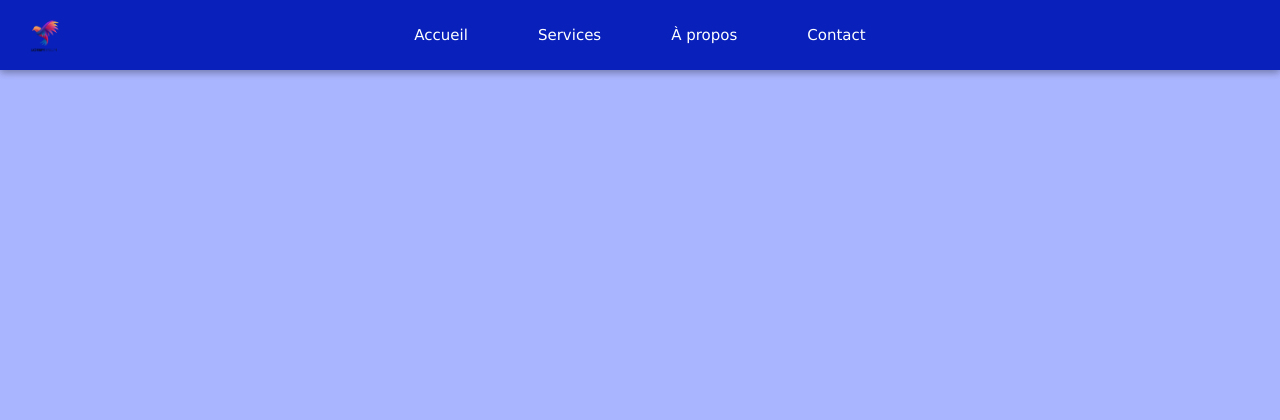
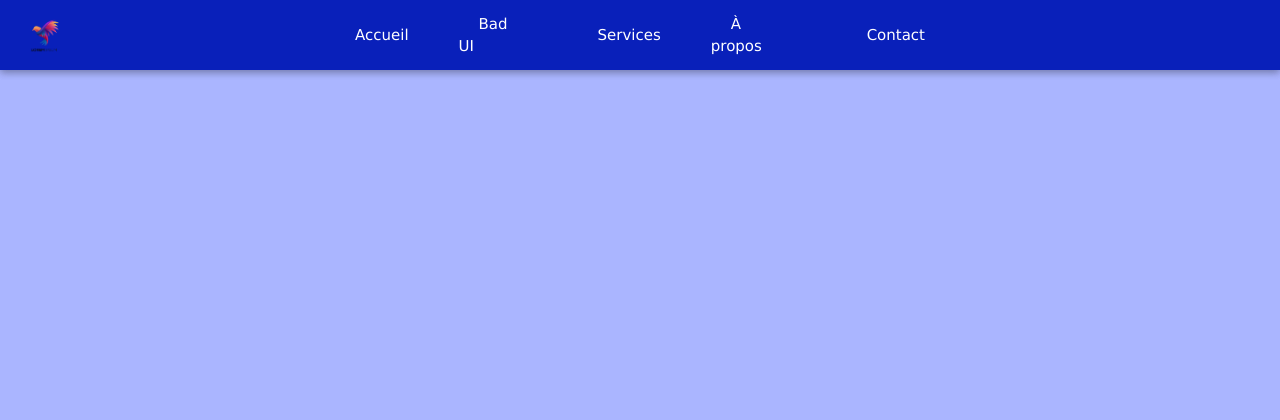
Before and after one commit to nonov1012/nuit-de-l-info-2024-sujet-principal, a PHP site: page / in a window 1280 px wide. Shown: the top 420 px of the page. Run offline with PHP 8.4, Linux system fonts and the light colour scheme; data that the repository does not hold is empty.

Commit message:
Ajout Header BadUI

```diff
--- a/nuit_info_2024/inc/header.php
+++ b/nuit_info_2024/inc/header.php
@@ -1,6 +1,7 @@
 <?php
 $list_pages = array(
   'index.php' => 'Accueil',
+  'badui.php' => 'Bad UI',
   'services.php' => 'Services',
   'apropos.php' => 'À propos',
   'contact.php' => 'Contact',
```
